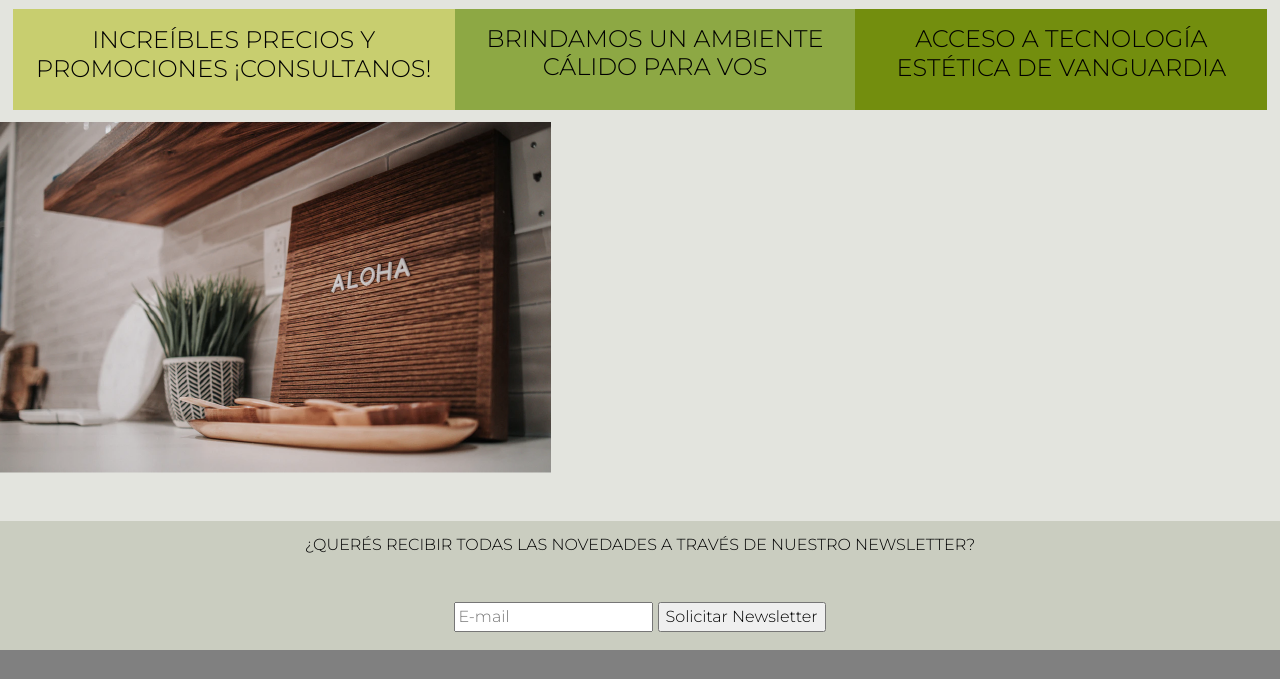
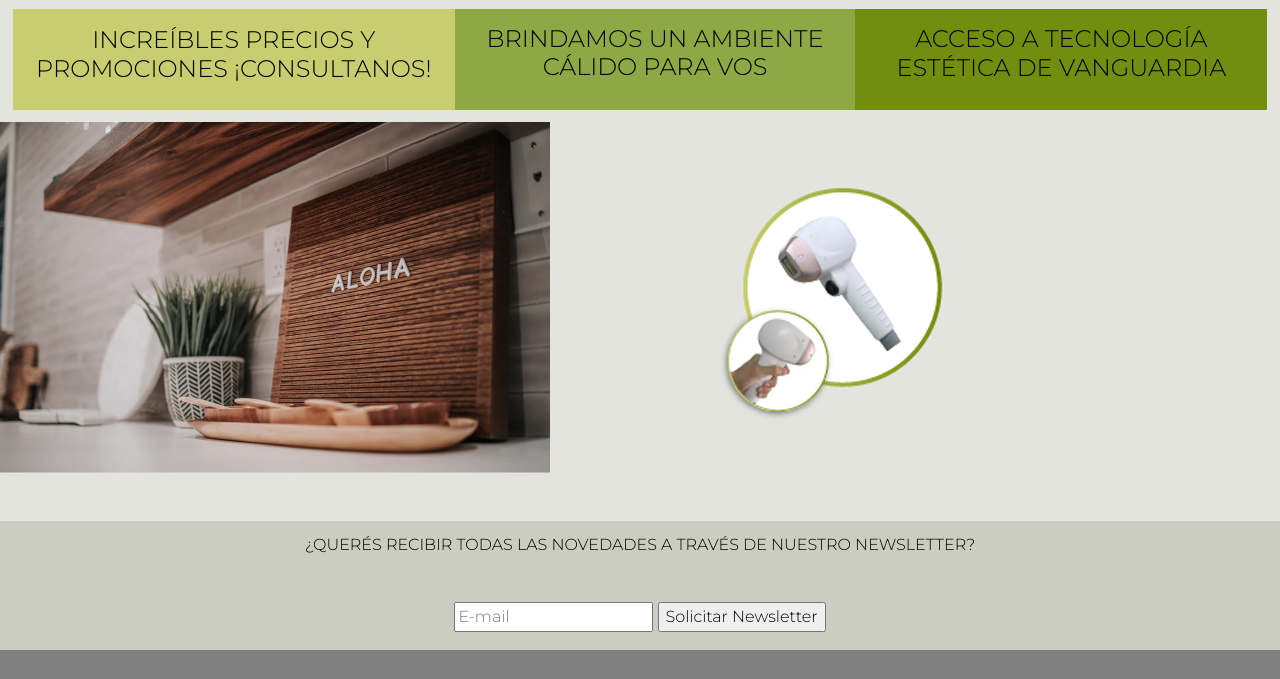
Before and after one commit to depilasser/primer_repo, a plain HTML site: page nos.html in a window 1280 px wide. Shown: the part 780-1459 px from the top of the page. Drawn offline with nearby package versions, Linux system fonts and the light colour scheme.

Commit message:
modifiqué imagen en sección Nos de galería

```diff
--- a/nos.html
+++ b/nos.html
@@ -86,7 +86,7 @@
         </div>
 
         <div class="galeria">
-            <div class="gal1"></div><img src="img/nos2.png"></div>
+            <div class="gal1"></div><img src="img/nosDos.png"></div>
 
         </div>
 
```
Also changed, not shown: img/nosDos.png (added), 2 other files.
